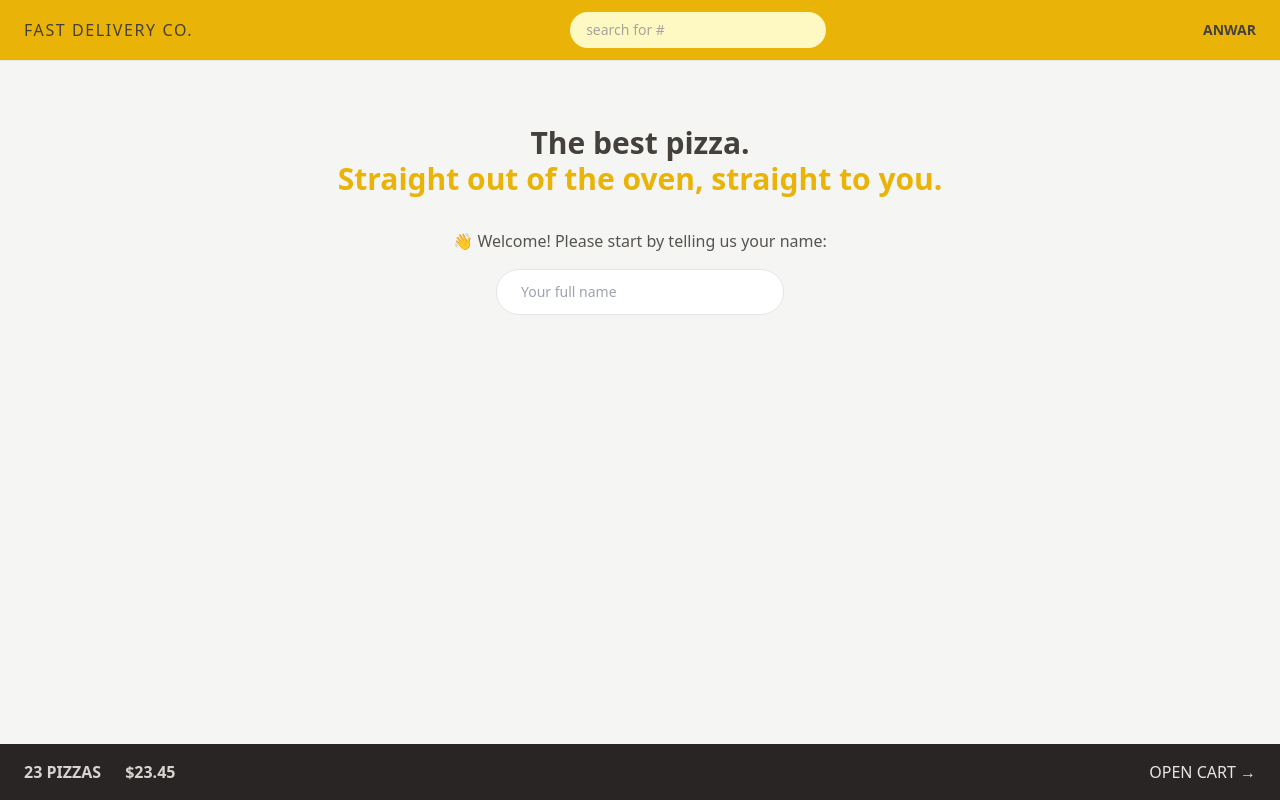
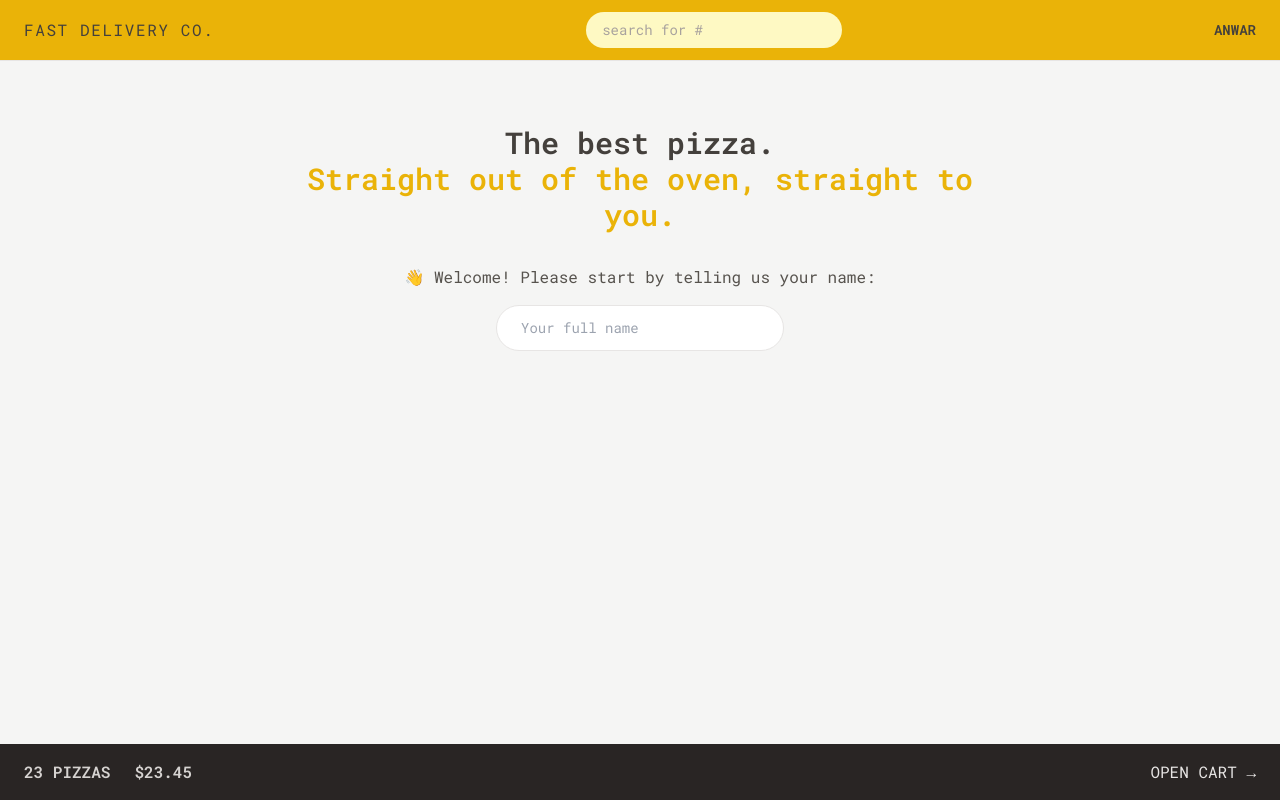
Before and after one commit to AnexDev1/fast-delivery, a React (Vite) app: page / in a window 1280 px wide. Built offline with nearby package versions, Linux system fonts and the light colour scheme.

Commit message:
configuring tailwind custom font-family

```diff
--- a/index.html
+++ b/index.html
@@ -4,6 +4,12 @@
     <meta charset="UTF-8" />
     <link rel="icon" type="image/svg+xml" href="/vite.svg" />
     <meta name="viewport" content="width=device-width, initial-scale=1.0" />
+    <link rel="preconnect" href="https://fonts.googleapis.com" />
+    <link rel="preconnect" href="https://fonts.gstatic.com" crossorigin />
+    <link
+      href="https://fonts.googleapis.com/css2?family=Roboto+Mono:wght@300;400;600;700&display=swap"
+      rel="stylesheet"
+    />
     <title>Fast Delivery Co.</title>
   </head>
   <body class="bg-stone-100 text-stone-700">
--- a/src/ui/Header.jsx
+++ b/src/ui/Header.jsx
@@ -4,7 +4,7 @@
 
 function Header() {
   return (
-    <header className="flex items-center justify-between border-b border-stone-200 bg-yellow-500 px-4 py-3 uppercase  sm:px-6">
+    <header className="flex items-center justify-between border-b border-stone-200 bg-yellow-500 px-4 py-3 font-serif  uppercase sm:px-6">
       <Link to="/" className="tracking-widest">
         Fast Delivery Co.
       </Link>
--- a/tailwind.config.js
+++ b/tailwind.config.js
@@ -1,8 +1,17 @@
 /** @type {import('tailwindcss').Config} */
+// eslint-disable-next-line import/no-anonymous-default-export
 export default {
   content: ["./index.html", "./src/**/*.{js,ts,jsx,tsx}"],
   theme: {
-    extend: {},
+    fontFamily: {
+      sans: "Roboto Mono, monospace",
+    },
+
+    extend: {
+      height: {
+        screen: "100dvh",
+      },
+    },
   },
   plugins: [],
 };
```
